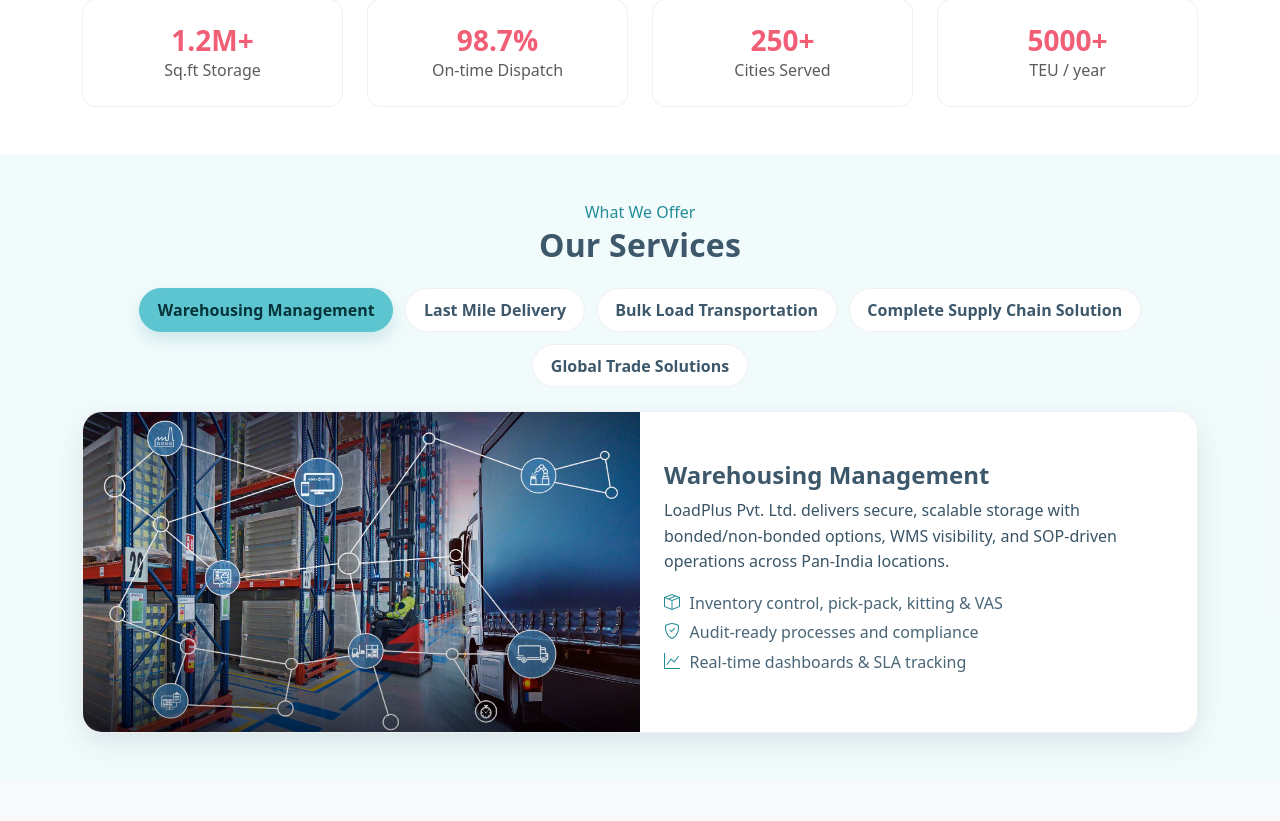
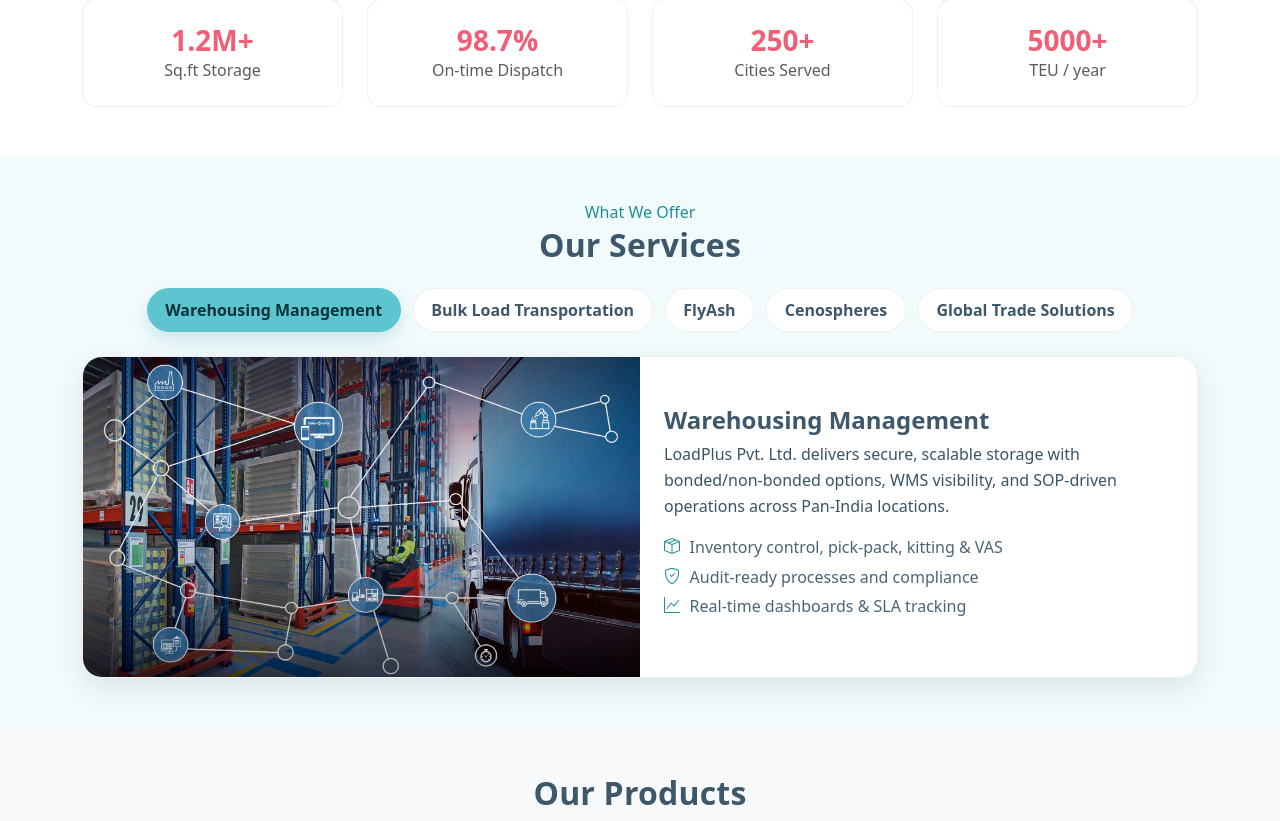
Before and after one commit to Nation-Connect/loadplus, a PHP site: page / in a window 1280 px wide. Shown: the part 655-1476 px from the top of the page. Run offline with PHP 8.4, Linux system fonts and the light colour scheme.

Commit message:
Refactor code structure for improved readability and maintainability

```diff
--- a/index.php
+++ b/index.php
@@ -194,18 +194,18 @@
         </button>
       </li>
       <li class="nav-item" role="presentation">
-        <button class="nav-link" id="tab-lastmile" data-bs-toggle="pill" data-bs-target="#pane-lastmile" type="button" role="tab" aria-controls="pane-lastmile" aria-selected="false">
-          Last Mile Delivery
-        </button>
-      </li>
-      <li class="nav-item" role="presentation">
         <button class="nav-link" id="tab-ftl" data-bs-toggle="pill" data-bs-target="#pane-bulk" type="button" role="tab" aria-controls="pane-ftl" aria-selected="false">
          Bulk Load Transportation
         </button>
       </li>
       <li class="nav-item" role="presentation">
-        <button class="nav-link" id="tab-supplychain" data-bs-toggle="pill" data-bs-target="#pane-supplychain" type="button" role="tab" aria-controls="pane-supplychain" aria-selected="false">
-          Complete Supply Chain Solution
+        <button class="nav-link" id="tab-supplychain" data-bs-toggle="pill" data-bs-target="#pane-flyash" type="button" role="tab" aria-controls="pane-supplychain" aria-selected="false">
+          FlyAsh
+        </button>
+      </li>
+      <li class="nav-item" role="presentation">
+        <button class="nav-link" id="tab-cenospheres" data-bs-toggle="pill" data-bs-target="#pane-cenospheres" type="button" role="tab" aria-controls="pane-cenospheres" aria-selected="false">
+          Cenospheres
         </button>
       </li>
       <li class="nav-item" role="presentation">
@@ -244,32 +244,6 @@
         </div>
       </div>
 
-      <!-- Last Mile Delivery -->
-      <div class="tab-pane fade" id="pane-lastmile" role="tabpanel" aria-labelledby="tab-lastmile" tabindex="0">
-        <div class="service-card">
-          <div class="row g-0 align-items-center">
-            <div class="col-lg-6">
-              <div class="service-media">
-                <img src="images/service/Untangle-your-delivery-network-blog-1920x1280-1.png" alt="Last Mile Delivery">
-              </div>
-            </div>
-            <div class="col-lg-6">
-              <div class="service-body">
-                <h4 class="service-title">Last Mile Delivery</h4>
-                <p class="service-lead">
-                  Reliable doorstep delivery with smart routing, live tracking, and POD—optimized for speed and cost across metros and Tier-2/3 cities.
-                </p>
-                <ul class="service-bullets">
-                  <li><i class="bi bi-truck"></i><span>Dedicated/pooled fleets & micro-fulfilment</span></li>
-                  <li><i class="bi bi-clock-history"></i><span>On-time slots & scheduled delivery</span></li>
-                  <li><i class="bi bi-geo-alt"></i><span>Geo-fencing and delivery alerts</span></li>
-                </ul>
-              </div>
-            </div>
-          </div>
-        </div>
-      </div>
-
       <!-- Bulk Load Transportation -->
       <div class="tab-pane fade" id="pane-bulk" role="tabpanel" aria-labelledby="tab-bulk" tabindex="0">
         <div class="service-card">
@@ -297,25 +271,56 @@
         </div>
       </div>
 
-      <!-- Complete Supply Chain Solution -->
-      <div class="tab-pane fade" id="pane-supplychain" role="tabpanel" aria-labelledby="tab-supplychain" tabindex="0">
+    <!-- Fly Ash -->
+        <div class="tab-pane fade" id="pane-flyash" role="tabpanel" aria-labelledby="tab-flyash" tabindex="0">
             <div class="service-card">
                 <div class="row g-0 align-items-center">
                 <div class="col-lg-6">
                     <div class="service-media">
-                <img src="images/service/What-are-Supply-Chain-Solutions-ColtonCooper-Logistics.webp" alt="Complete Supply Chain Solutions Under One Roof">
+                    <img src="images/service/dry-fly-ash-powder-1724740112-7578624.jpeg" alt="Fly Ash">
                     </div>
                 </div>
                 <div class="col-lg-6">
                     <div class="service-body">
-                <h4 class="service-title">Complete Supply Chain Solution</h4>
+                    <h4 class="service-title">Fly Ash</h4>
                     <p class="service-lead">
-                  One partner for planning, inbound, storage, fulfilment, transportation, and returns—integrated with your ERP & marketplaces.
+                        A fine, powdery by-product from coal combustion in power plants, Fly Ash is a valuable supplementary cementitious material widely used in construction for enhanced strength, durability, and sustainability.
                     </p>
                     <ul class="service-bullets">
-                  <li><i class="bi bi-diagram-3"></i><span>Planning to last-mile orchestration</span></li>
-                  <li><i class="bi bi-cloud-arrow-up"></i><span>WMS/TMS & EDI/API integrations</span></li>
-                  <li><i class="bi bi-cash-coin"></i><span>Cost & SLA governance dashboards</span></li>
+                        <li><i class="bi bi-bricks"></i><span>Improves concrete workability & strength</span></li>
+                        <li><i class="bi bi-recycle"></i><span>Eco-friendly & sustainable building material</span></li>
+                        <li><i class="bi bi-droplet-half"></i><span>Reduces water demand in concrete mix</span></li>
+                        <li><i class="bi bi-building"></i><span>Used in cement, bricks, blocks & embankments</span></li>
+                        <li><i class="bi bi-shield-check"></i><span>Enhances resistance to sulphate & chloride attack</span></li>
+                    </ul>
+                    </div>
+                </div>
+                </div>
+            </div>
+        </div>
+
+       <!-- Cenospheres -->
+        <div class="tab-pane fade" id="pane-cenospheres" role="tabpanel" aria-labelledby="tab-cenospheres" tabindex="0">
+        <div class="service-card">
+            <div class="row g-0 align-items-center">
+            <div class="col-lg-6">
+                <div class="service-media">
+                <img src="images/service/ceno-new4.jpg" alt="Cenospheres">
+                </div>
+            </div>
+            <div class="col-lg-6">
+                <div class="service-body">
+                <h4 class="service-title">Cenospheres</h4>
+                <p class="service-lead">
+                    Cenospheres are lightweight, inert, and hollow spheres composed mainly of silica and alumina, produced as a by-product of coal combustion in thermal power plants. Known for their low density and high strength, they are widely used across industries for advanced material applications.
+                </p>
+                <ul class="service-bullets">
+                    <li><i class="bi bi-wind"></i><span>Ultra-lightweight filler with excellent strength-to-weight ratio</span></li>
+                    <li><i class="bi bi-droplet"></i><span>Waterproof and chemically inert properties</span></li>
+                    <li><i class="bi bi-recycle"></i><span>Eco-friendly and sustainable industrial material</span></li>
+                    <li><i class="bi bi-palette"></i><span>Used in paints, coatings, plastics, and composites</span></li>
+                    <li><i class="bi bi-hammer"></i><span>Enhances thermal insulation and wear resistance</span></li>
+                    <li><i class="bi bi-tools"></i><span>Ideal for oil & gas, aerospace, construction, and automotive sectors</span></li>
                 </ul>
                 </div>
             </div>
```
Also changed, not shown: index1.html (+53 -47 lines), images/service/ceno-new4.jpg (added), images/service/dry-fly-ash-powder-1724740112-7578624.jpeg (added). Lines whose indentation alone changed are shown as unchanged.
